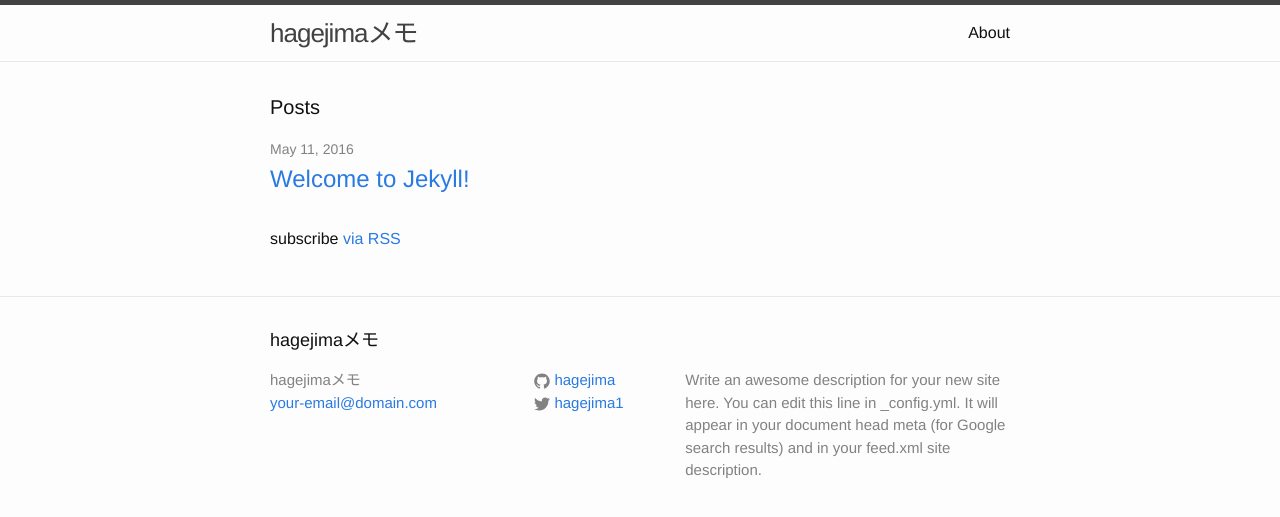
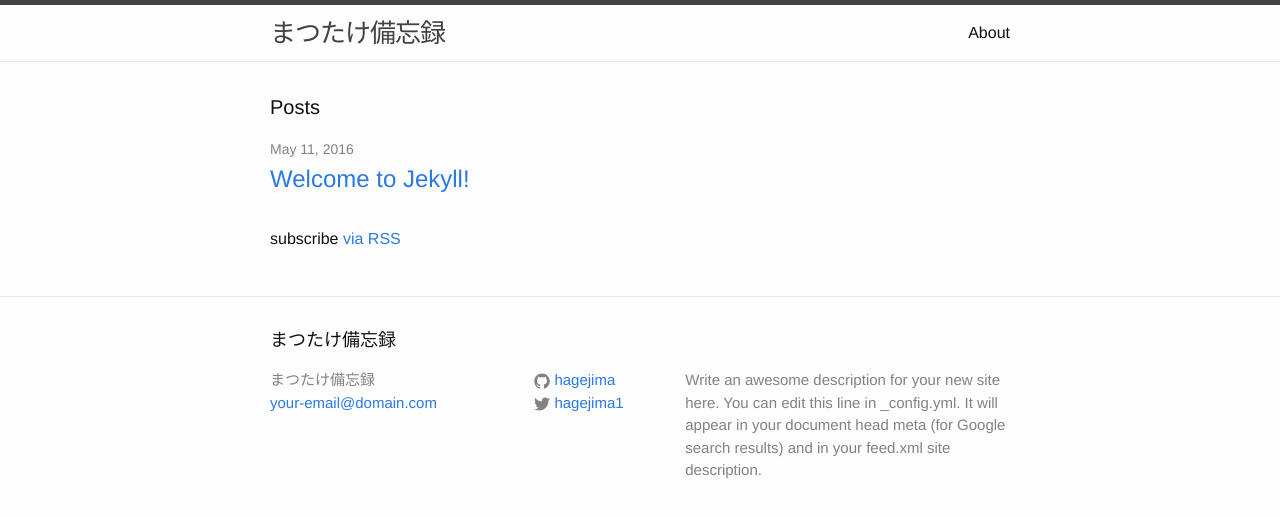
Before and after one commit to hagejima/hagejima.github.io, a Jekyll site: the page built from index.html, in a window 1280 px wide. Shown: the top 517 px of the page. Built offline with Jekyll 4.4.1, drawn with Linux system fonts in a browser that asks for light colours.

Commit message:
chnge blog name

```diff
--- a/_config.yml
+++ b/_config.yml
@@ -6,7 +6,7 @@
 # 'jekyll serve'. If you change this file, please restart the server process.
 
 # Site settings
-title: hagejimaメモ
+title: まつたけ備忘録
 email: your-email@domain.com
 description: > # this means to ignore newlines until "baseurl:"
   Write an awesome description for your new site here. You can edit this
```
